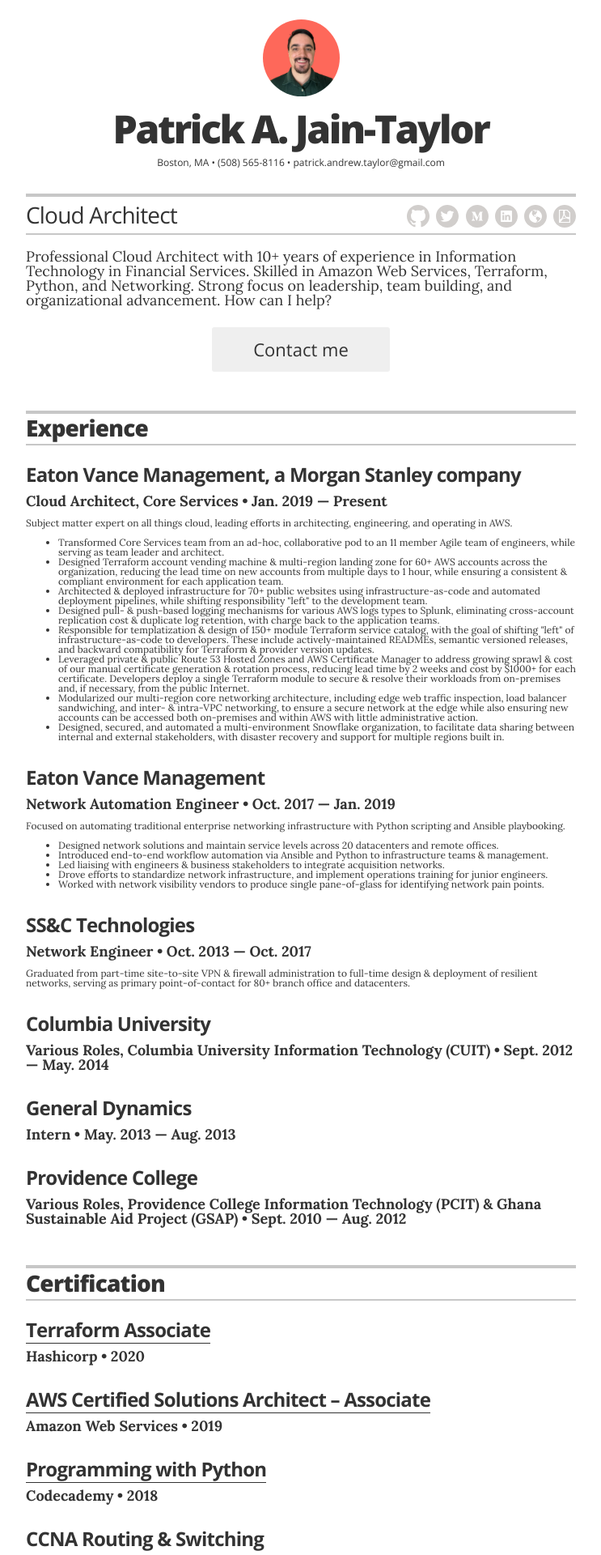
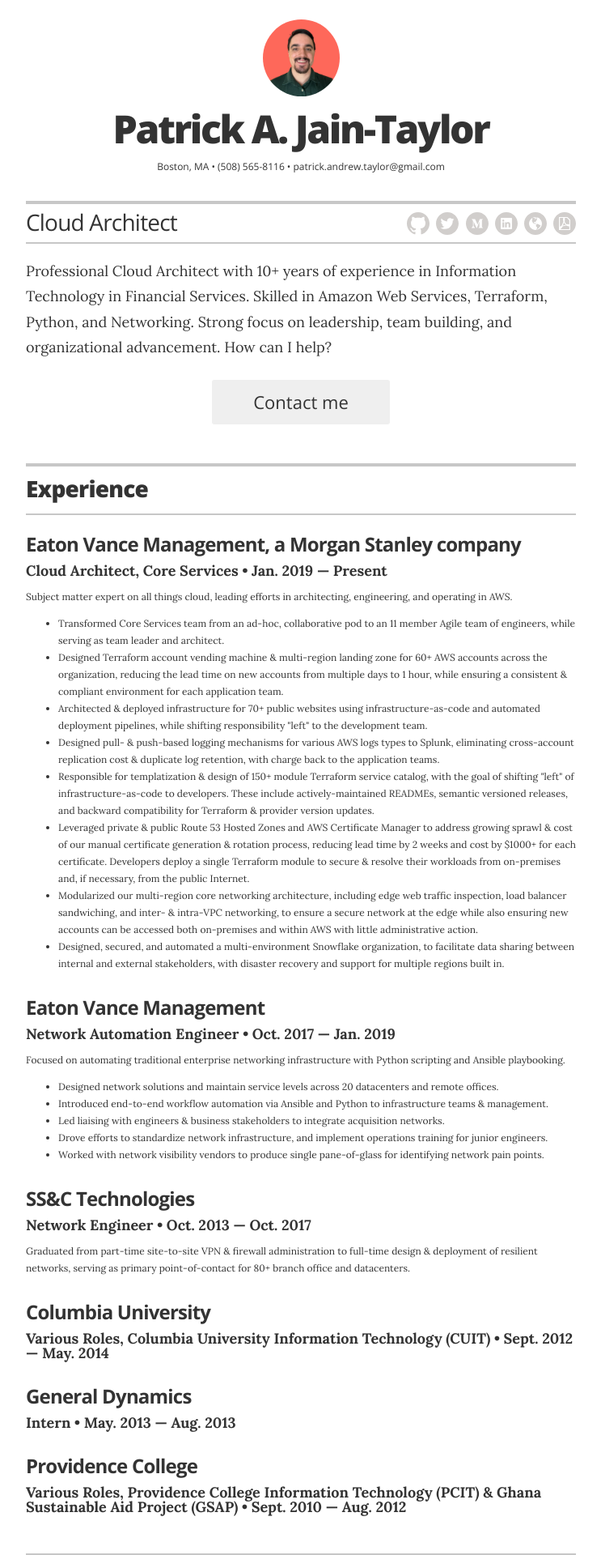
Before and after one commit to patrick-andrew-jain-taylor/resume, a Jekyll site: the page built from index.html, in a window 1280 px wide. Shown: the top 1920 px of the page at 81% size, without its empty margins (268-1011 px from the left). Built offline with Jekyll 4.4.1, drawn with Linux system fonts in a browser that asks for light colours.

Commit message:
test: line height back to original.

```diff
--- a/_sass/_base.scss
+++ b/_sass/_base.scss
@@ -14,7 +14,7 @@
   @include serif;
   color: $text_color;
   font-size: 12px;
-  line-height: 1;
+  line-height: 1.75;
 }
 
 .wrapper:before,
```
